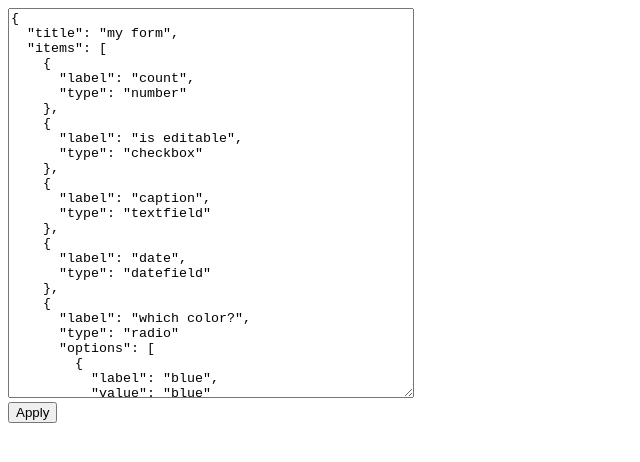
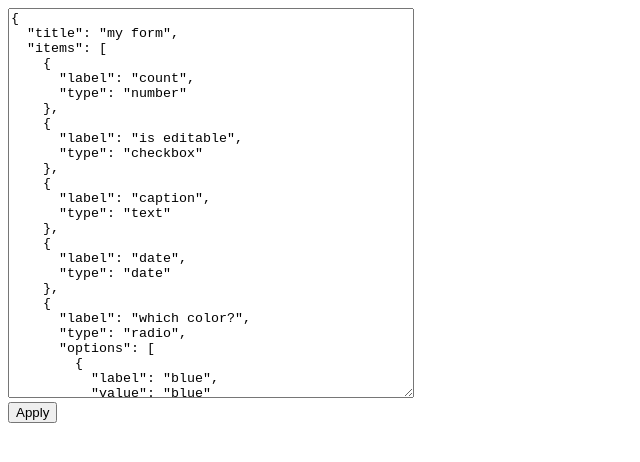
Before and after one commit to egrm/react-form-generator, a React app: page / in a window 1280 px wide. Shown: the top 462 px of the page, without its empty margins (0-640 px from the left). Built offline with nearby package versions, Linux system fonts and the light colour scheme; the HTML template or start-up script is replaced by a standard one.

Commit message:
fix test json config

```diff
--- a/src/App.js
+++ b/src/App.js
@@ -14,15 +14,15 @@ function App() {
     },
     {
       "label": "caption",
-      "type": "textfield"
+      "type": "text"
     },
     {
       "label": "date",
-      "type": "datefield"
+      "type": "date"
     },
     {
       "label": "which color?",
-      "type": "radio"
+      "type": "radio",
       "options": [
         {
           "label": "blue",
@@ -37,7 +37,7 @@ function App() {
           "value": "blue"
         }
       ]
-    },
+    }
   ]
 }`);
   return (
```
